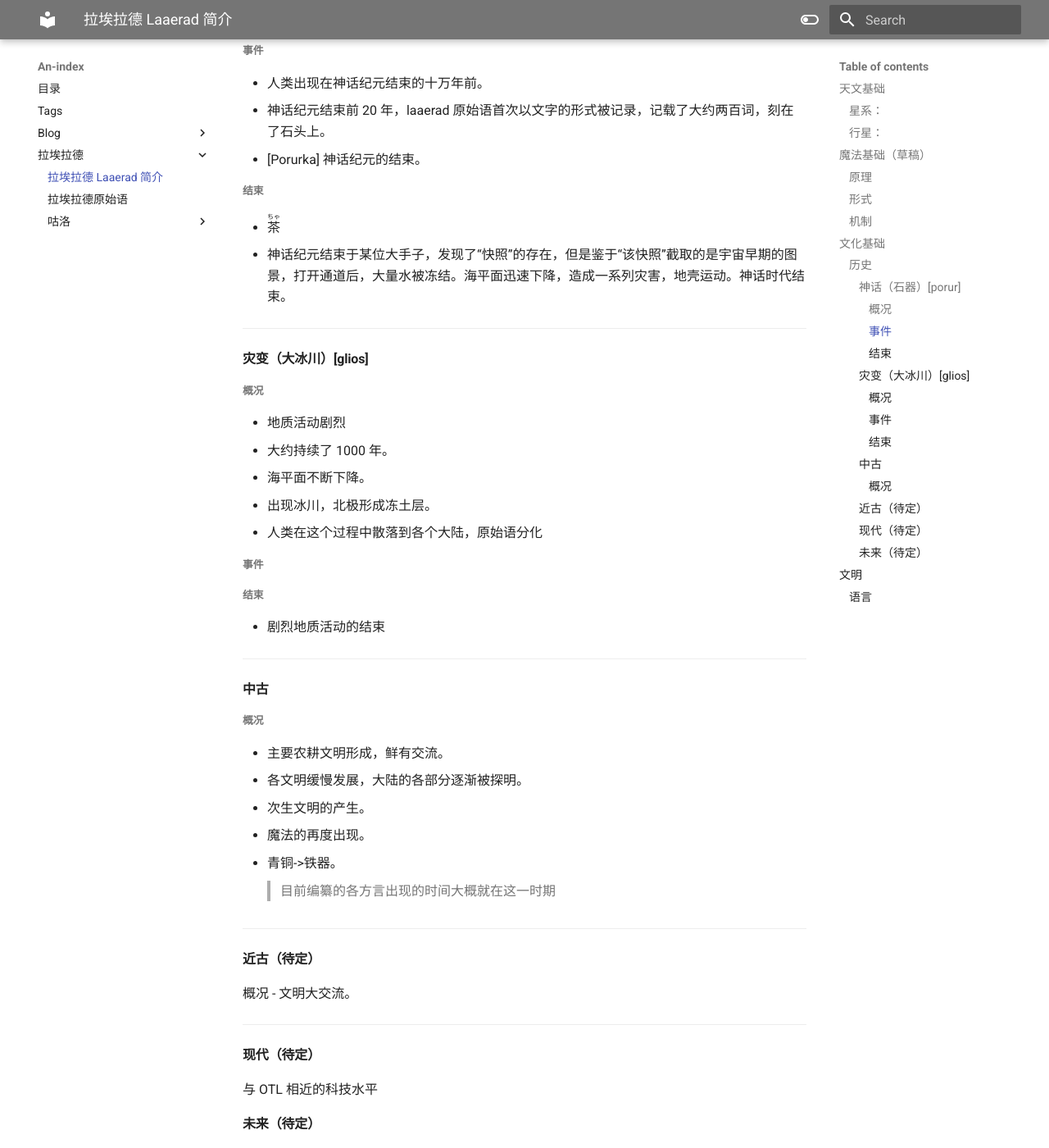
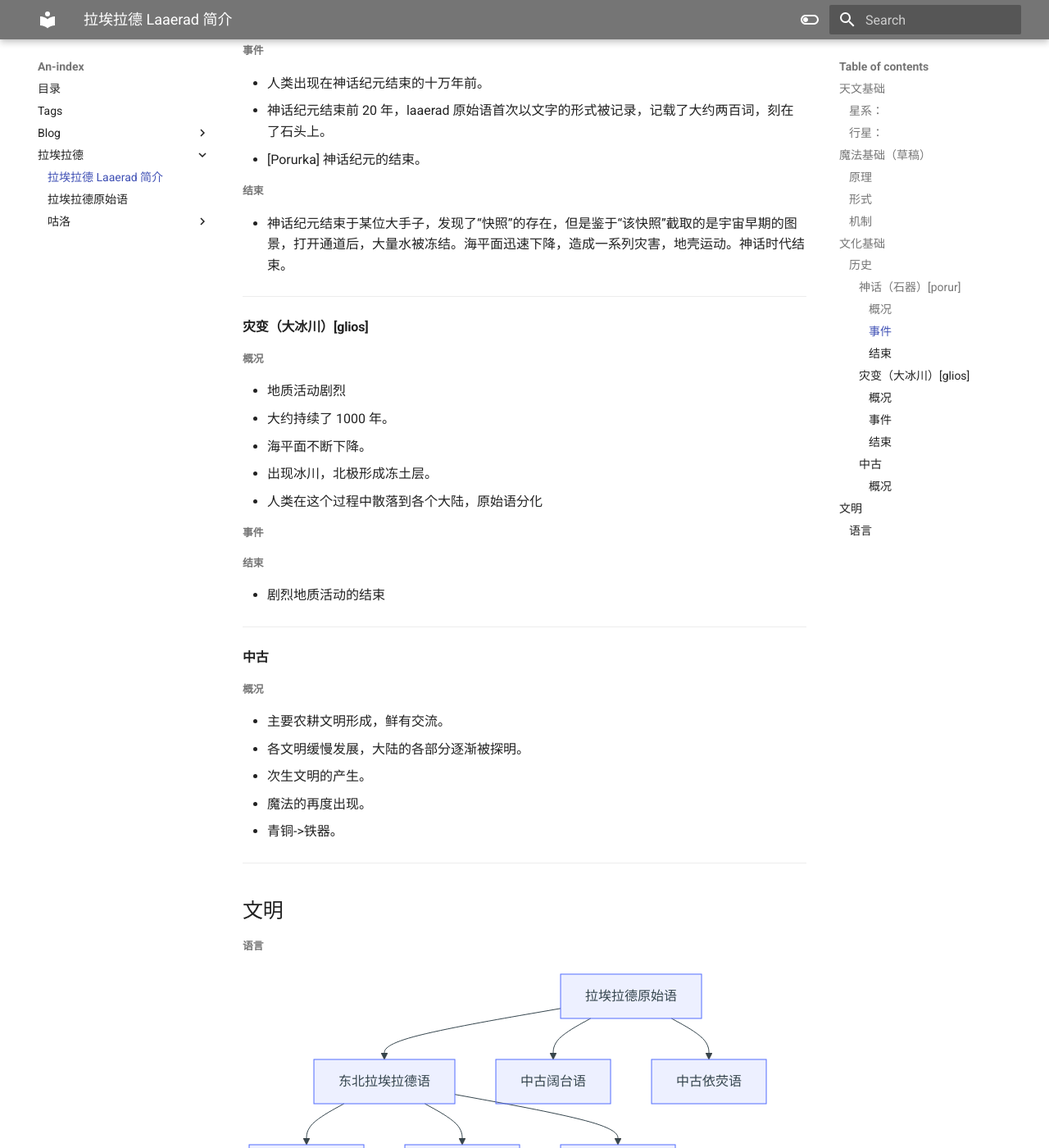
Before and after one commit to PhychiasLokDansk/Laaerad, an MkDocs documentation site: the page built from docs/拉埃拉德/laaerad 简介.md, in a window 1280 px wide and 1400 px high, scrolled down 2240 px. Shown: the whole window at 82% size. Built offline with MkDocs 1.6.1 and Material for MkDocs 9.7.7, drawn with Linux system fonts in a browser that asks for light colours.

Commit message:
LAPTOP-UGNPREPA 2024-12-20:17:32:48

```diff
--- a/docs/拉埃拉德/laaerad 简介.md
+++ b/docs/拉埃拉德/laaerad 简介.md
@@ -20,7 +20,6 @@ share: "true"
 ##### 行星：
 - 质量与地球相仿
 - 体积与地球相仿
-
 ***
 
 ## 魔法基础（草稿）
@@ -72,8 +71,9 @@ share: "true"
 - 人类出现在神话纪元结束的十万年前。
 - 神话纪元结束前 20 年，laaerad 原始语首次以文字的形式被记录，记载了大约两百词，刻在了石头上。
 - [Porurka] 神话纪元的结束。
+
 ##### 结束
-- <ruby>茶<rp>(</rp><rt>ちゃ</rt><rp>)</rp><ruby>
+
 - 神话纪元结束于某位大手子，发现了“快照”的存在，但是鉴于“该快照”截取的是宇宙早期的图景，打开通道后，大量水被冻结。海平面迅速下降，造成一系列灾害，地壳运动。神话时代结束。
 
 ---
@@ -99,20 +99,6 @@ share: "true"
 - 次生文明的产生。
 - 魔法的再度出现。
 - 青铜->铁器。
-> 目前编纂的各方言出现的时间大概就在这一时期
-
-
----
-#### 近古（待定）
-概况
-- 文明大交流。
-
----
-
-#### 现代（待定）
-与 OTL 相近的科技水平
-#### 未来（待定）
-……
 
 ***
 
```
Also changed, not shown: 1 other file.
